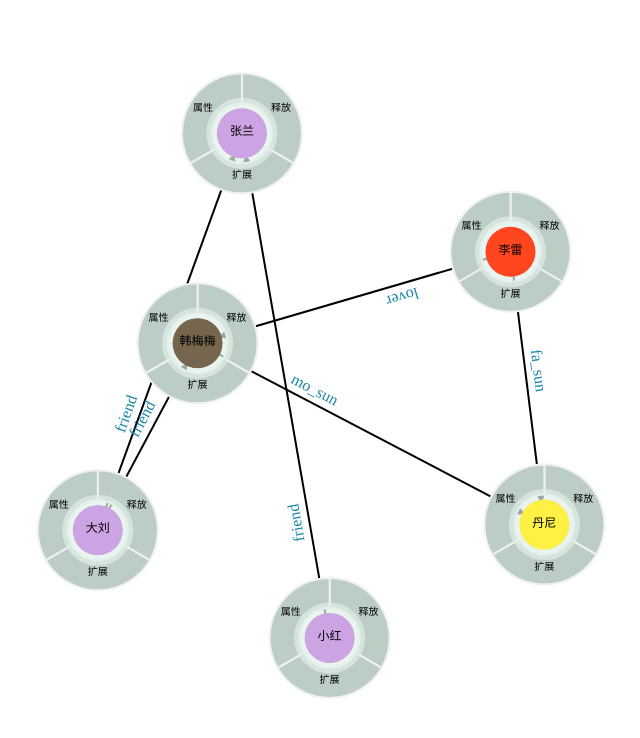
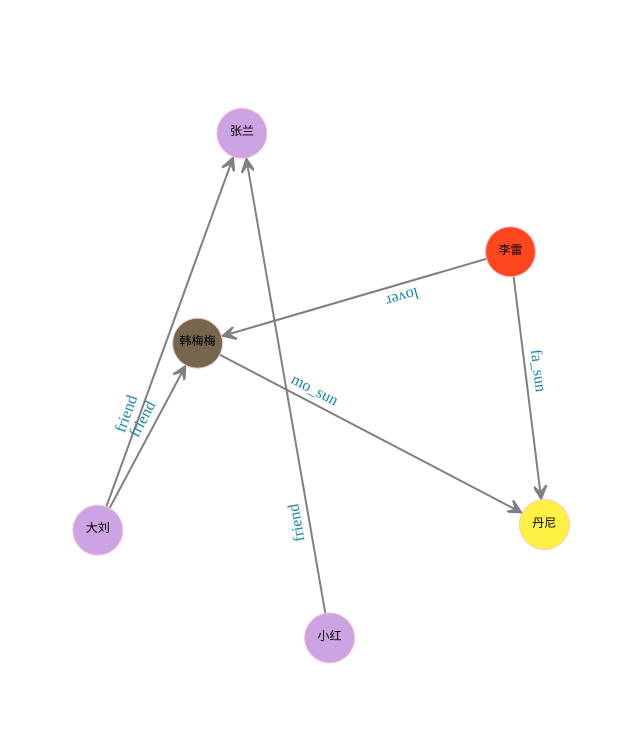
Before and after one commit to honeyTi/myTestMapData, a plain HTML site: page index.html in a window 1280 px wide. Shown: the whole page, without its empty margins (324-964 px from the left). Drawn offline with Linux system fonts and the light colour scheme.

Commit message:
外环和按钮的显示与隐藏，箭头颜色修改

```diff
--- a/css/style.css
+++ b/css/style.css
@@ -29,3 +29,9 @@ opacity: .3;
     text-anchor: middle;
     font-size:  12;
 }
+.inner_node {
+    stroke: pink;
+}
+.pie_display {
+    display: none;
+}
--- a/js/panorama.js
+++ b/js/panorama.js
@@ -102,14 +102,15 @@ panorama.prototype = {
         let defs = svg.append("defs");
         let marker = defs.append("marker")
             .attr("id", "jiantou")
-            .attr("markerHeight", "10")
-            .attr("markerWidth", "10")
+            .attr("markerHeight", "7")
+            .attr("markerWidth", "7")
             .attr("markerUnits", "strokeWidth")
-            .attr("refX", "22") //修改 marker 的偏移位置
-            .attr("refY", "6") //修改 marker 的偏移位置
+            .attr("refX", "20") //修改 marker 的偏移位置
+            .attr("refY", "4") //修改 marker 的偏移位置
             .attr("orient", "auto")
-            .attr("stroke", "black");
-        let arrow_path = "M 2,2 L 10,6, L 2,10 L 6,6 L 2,2 ";
+            .attr("fill", "gray")
+            .attr("stroke", "gray");
+        let arrow_path = "M 0.5,0.5 L 7,4, L 0.5,7 L 4,4 L 0.5,0.5 ";
         marker.append("path")
             .attr("d", arrow_path);
 
@@ -354,7 +355,8 @@ panorama.prototype = {
             //对于update更新来说，目前还没有任何操作的需求。所以略过
             //根据节点来添加相应的连线，其实是对 enter部分的操作。
             edge_line_enter.append("path") //根据绑定的 links 数据集，补全相应的 path 元素
-                    .attr("stroke", "black") //设定 节点间连线的 颜色
+                    .attr("color", "gray")
+                    .attr("stroke", "gray") //设定 节点间连线的 颜色
                     .attr("stroke-width", 2) // 设定 节点间连线的 宽度
                     .attr("id", function (d, i) {  // 设定节点间连线的 id ，这个id 会被连线上的文字的属性所引用。用以设定文字样式。
                         return "line" + i
@@ -444,6 +446,7 @@ panorama.prototype = {
                     .attr("id", function (d, i) {
                         return d.id
                     })
+                    //.style("stroke" , '#ff461f')
                     .call(drag)
                     .on("mouseover", function (d, i) {  // 鼠标覆盖，显示外部轮廓圆
                         let curr_id = ".ingroup_out_" + d.id;
```
